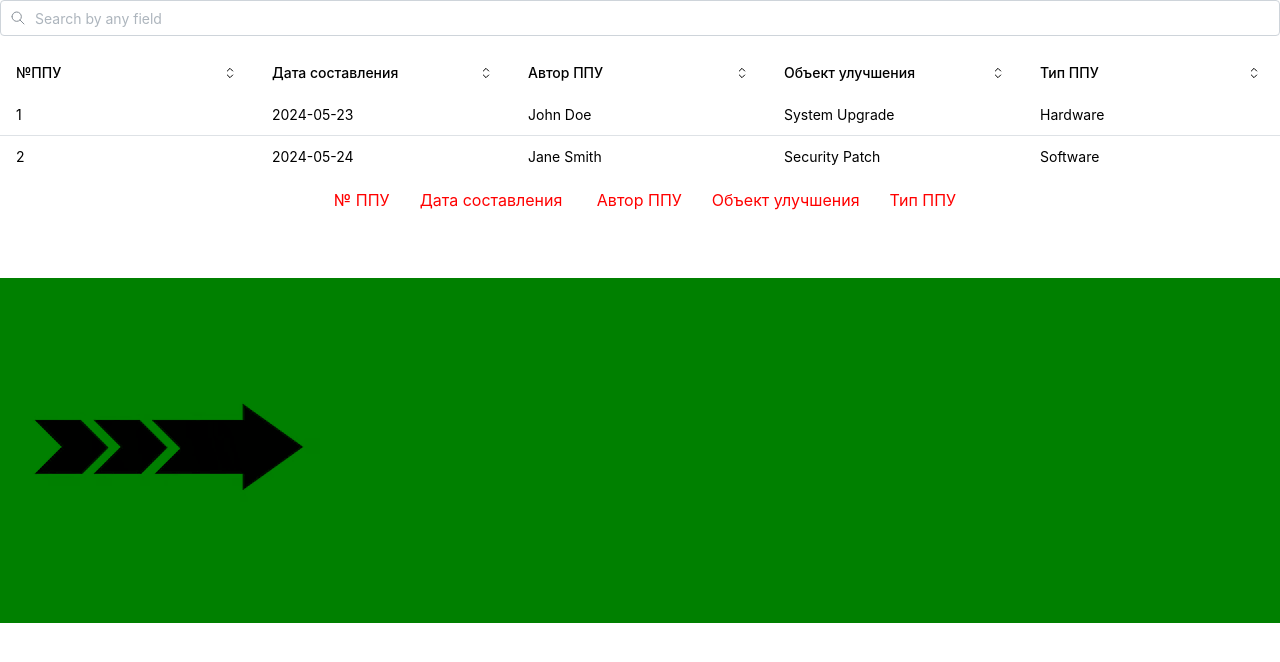
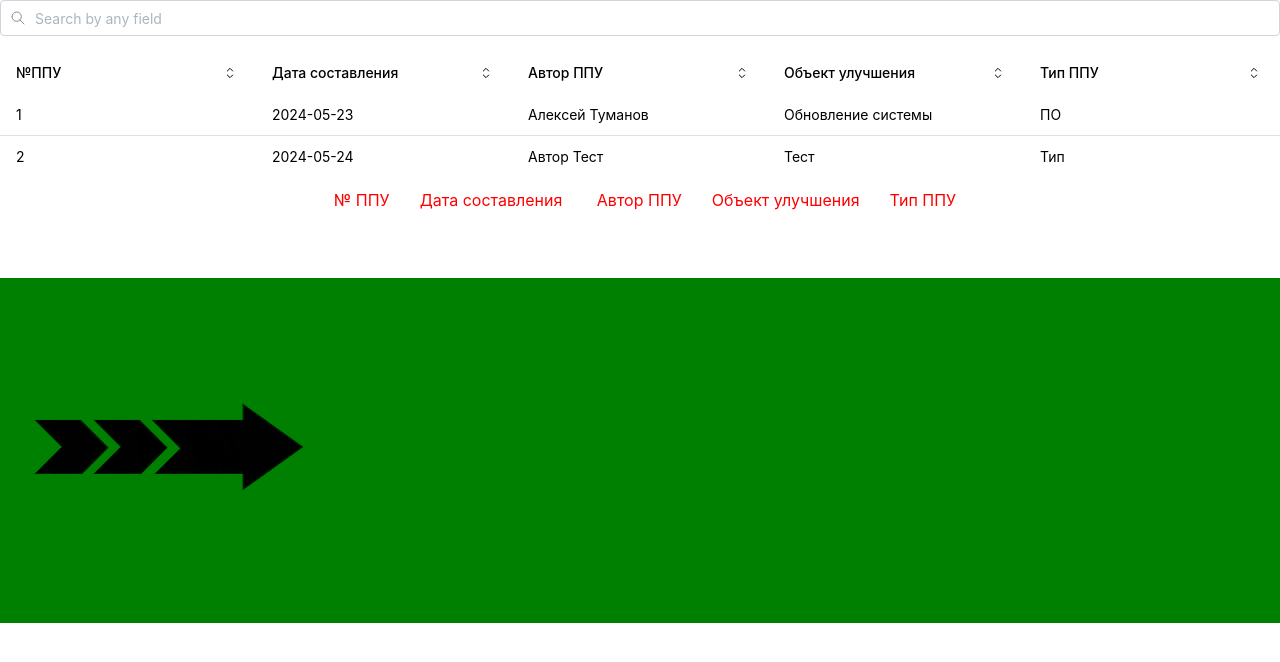
Before and after one commit to chugumba/ppu, a React (Vite) app: page / in a window 1280 px wide. Shown: the top 662 px of the page. Built offline with nearby package versions, Linux system fonts and the light colour scheme.

Commit message:
Минорные изменения в тестовых данных

```diff
--- a/src/components/TablePpu.tsx
+++ b/src/components/TablePpu.tsx
@@ -86,16 +86,16 @@ const data: RowData[] = [
   {
     ppu: 1,
     date: '2024-05-23',
-    author: 'John Doe',
-    object: 'System Upgrade',
-    type: 'Hardware',
+    author: 'Алексей Туманов',
+    object: 'Обновление системы',
+    type: 'ПО',
   },
   {
     ppu: 2,
     date: '2024-05-24',
-    author: 'Jane Smith',
-    object: 'Security Patch',
-    type: 'Software',
+    author: 'Автор Тест',
+    object: 'Тест',
+    type: 'Тип',
   }
 ];
 
```
